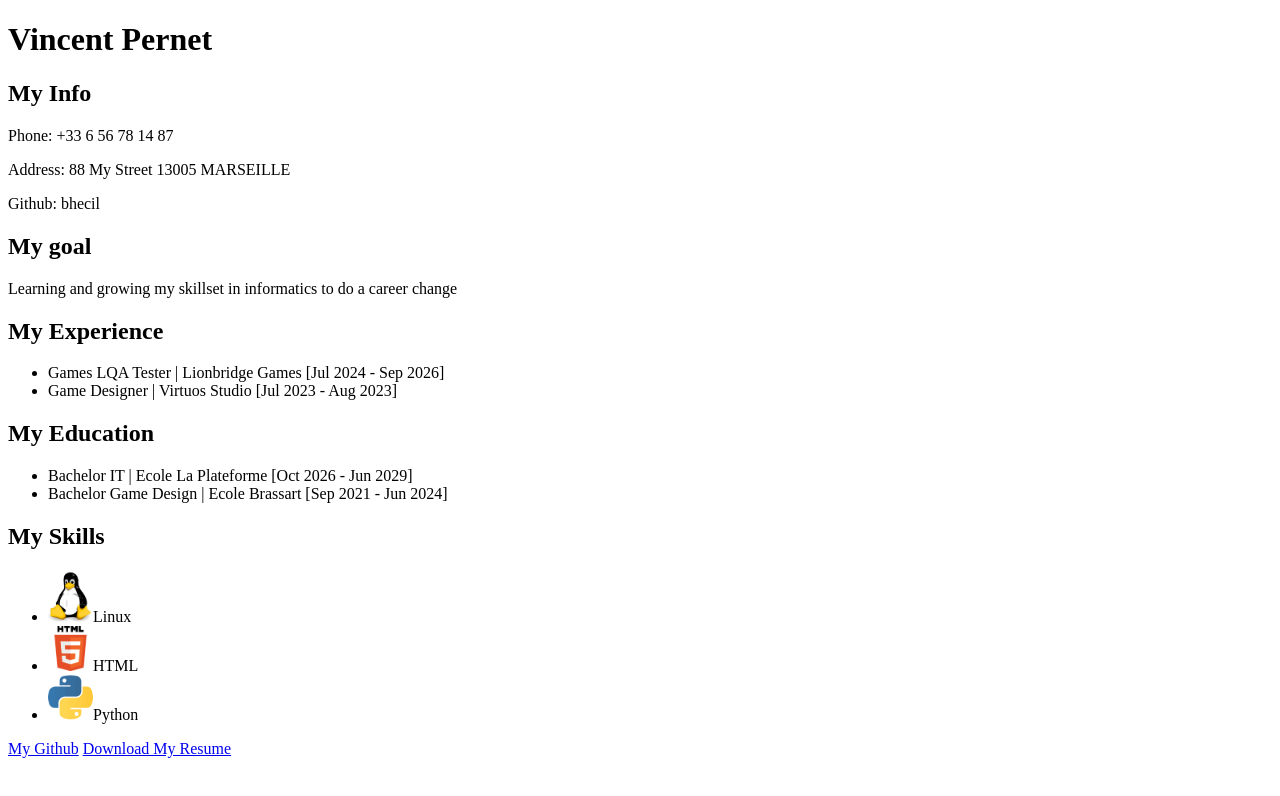
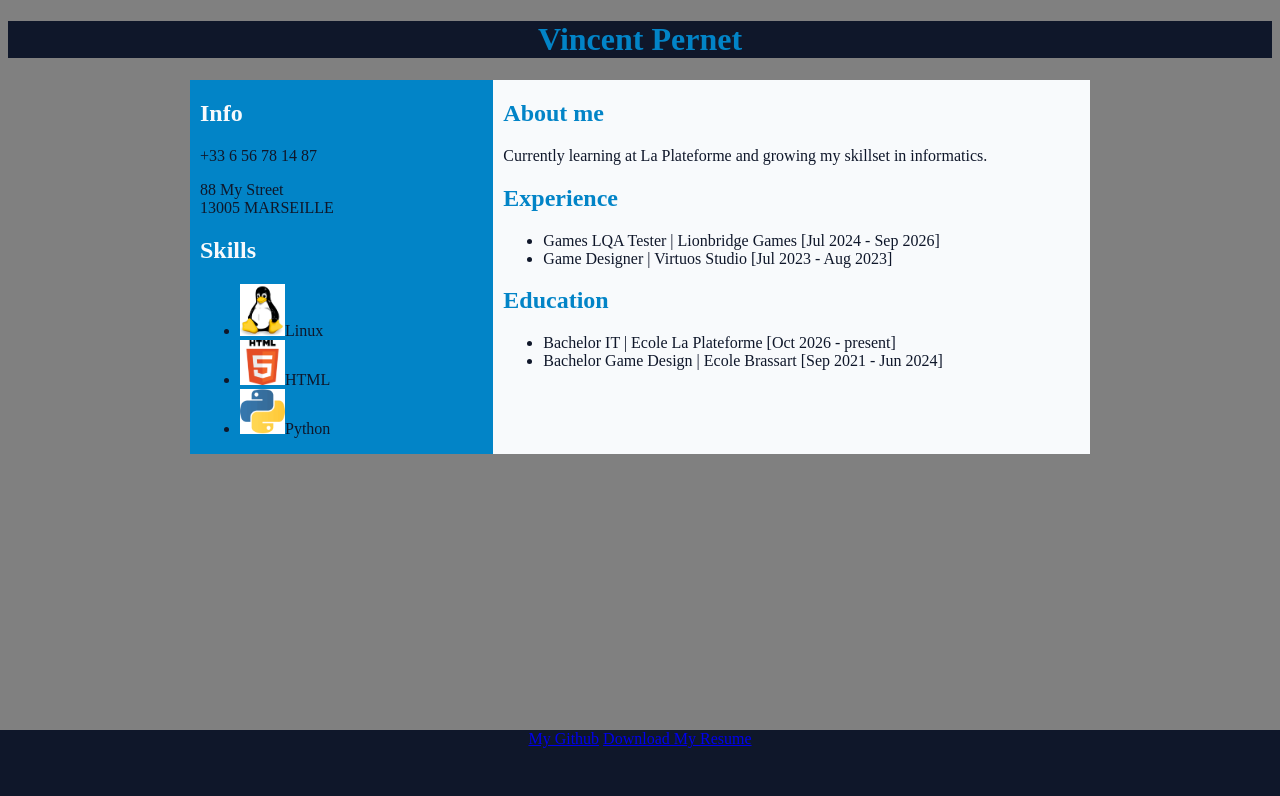
Before and after one commit to Bhecil/Runtrack-HTML, a plain HTML site: page mon-cv.html in a window 1280 px wide. Drawn offline with Linux system fonts and the light colour scheme.

Commit message:
added basic CSS

```diff
--- a/mon-cv.html
+++ b/mon-cv.html
@@ -1,29 +1,45 @@
 <!DOCTYPE html>
-<html>
+<html lang="en">
 <head>
 	<meta charset="utf-8">
-	<meta name="viewport" lang="fr" content="width=device-width, initial-scale=1">
+	<meta name="viewport" content="width=device-width, initial-scale=1">
 	<title>Resume - Vincent Pernet</title>
+	<link rel="stylesheet" href="style.css">
 </head>
 <body>
+	<header>
 		<h1>Vincent Pernet</h1>
+	</header>
+
+	<main>
+		<div id="side-block">
+			<div>
 				<!-- Personal Info -->
-	<div>
-		<h2>My Info</h2>
-		<p>Phone: +33 6 56 78 14 87</p>
-		<p>Address: 88 My Street 13005 MARSEILLE</p>
-		<p>Github: bhecil</p>
+				<h2 class="title">Info</h2>
+				<p>+33 6 56 78 14 87</p>
+				<p>88 My Street<br>13005 MARSEILLE</p>
 			</div>
 
-	<!-- Profesional goal -->
 			<div>
-		<h2>My goal</h2>
-		<p>Learning and growing my skillset in informatics to do a career change</p>
+				<h2 class="title">Skills</h2>
+				<ul>
+					<li><img src="Assets/linux.png" width=45 alt="Linux">Linux</li>
+					<li><img src="Assets/html.png" width=45 alt="HTML">HTML</li>
+					<li><img src="Assets/python.png" width=45 alt="Python">Python</li>
+				</ul>
+			</div>
 		</div>
 
-	<!-- Experience -->
+		<div id="main-block">
+			<!-- Profesional Goal -->
 			<div>
-		<h2>My Experience</h2>
+				<h2 class="title">About me</h2>
+				<p>Currently learning at La Plateforme and growing my skillset in informatics.</p>
+			</div>
+
+			<!-- Profesional Experience -->
+			<div>
+				<h2 class="title">Experience</h2>
 				<ul>
 					<li>Games LQA Tester | Lionbridge Games [Jul 2024 - Sep 2026]</li>
 					<li>Game Designer | Virtuos Studio [Jul 2023 - Aug 2023]</li>
@@ -32,26 +48,18 @@
 
 			<!-- Education -->
 			<div>
-		<h2>My Education</h2>
+				<h2 class="title">Education</h2>
 				<ul>
-			<li>Bachelor IT | Ecole La Plateforme [Oct 2026 - Jun 2029]
+					<li>Bachelor IT | Ecole La Plateforme [Oct 2026 - present]</li>
 					<li>Bachelor Game Design | Ecole Brassart [Sep 2021 - Jun 2024]</li>
 				</ul>
 			</div>
-
-	<div>
-		<h2>My Skills</h2>
-		<ul>
-			<li><img src="Assets/linux.png" width="45">Linux</li>
-			<li><img src="Assets/html.png" width="45">HTML</li>
-			<li><img src="Assets/python.png" width="45">Python</li>
-		</ul>
 		</div>
+	</main>
 
 	<footer>
 		<a href="https://github.com/Bhecil">My Github</a>
 		<a href="Assets/Resume - Vincent Pernet.pdf">Download My Resume</a>
-
 	</footer>
 
 </body>
--- /dev/null
+++ b/style.css
@@ -0,0 +1,56 @@
+/*these are the only colors to be used*/
+:root {
+	--color-main: #F8FAFC;
+	--color-secondary: #0F172A;
+	--color-accent: #0284C7;
+}
+
+body {
+	background: grey;
+}
+
+h1 {
+	background: var(--color-secondary);
+	color: var(--color-accent);
+	text-align: center;
+}
+
+main {
+	display: flex;
+	max-width: 900px;
+	margin: auto auto;
+	background: red;
+}
+
+#side-block {
+	flex: 1;
+	padding-left: 10px;
+	background: var(--color-accent);
+	color: var(--color-secondary);
+}
+
+#side-block h2 {
+	color: var(--color-main);
+}
+
+#main-block {
+	flex: 2;
+	padding-left: 10px;
+	background: var(--color-main);
+	color: var(--color-secondary);
+}
+
+#main-block h2 {
+	color: var(--color-accent);
+}
+
+footer {
+	position: fixed;
+	bottom: 0;
+	left: 0;
+	width: 100%;
+	height: 70px;
+	text-align: center;
+
+	background: var(--color-secondary);
+}
```
Lines whose indentation alone changed are shown as unchanged.
